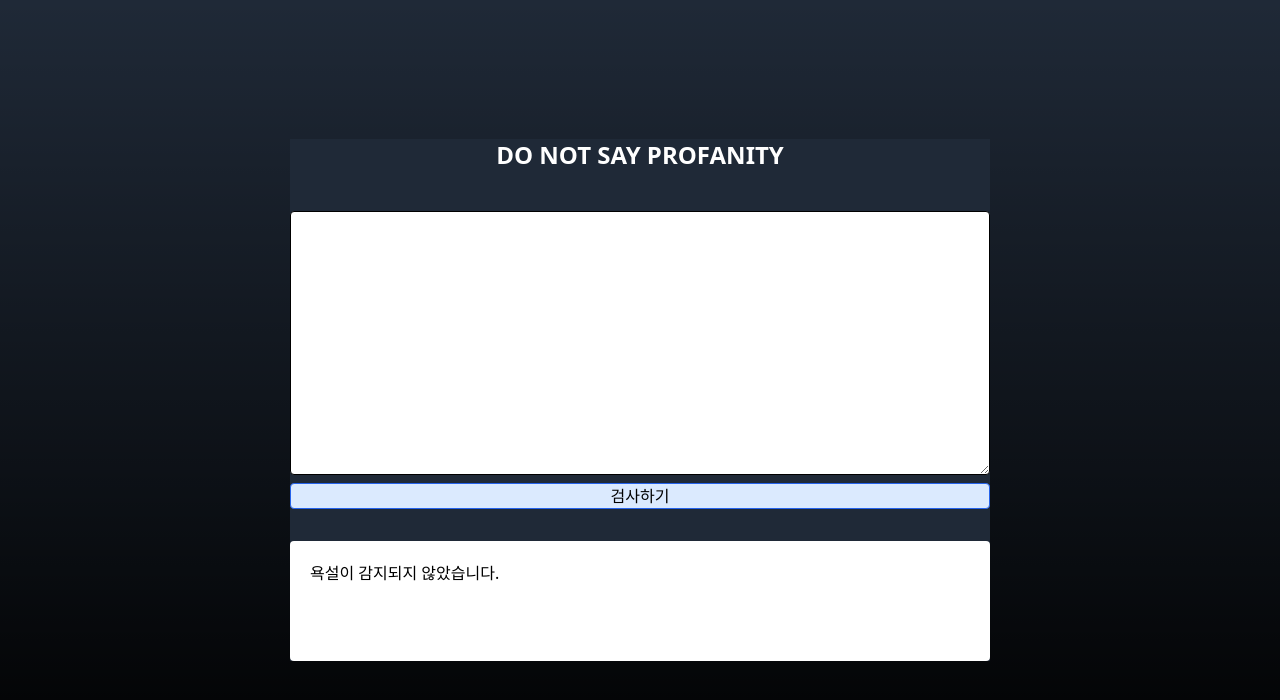
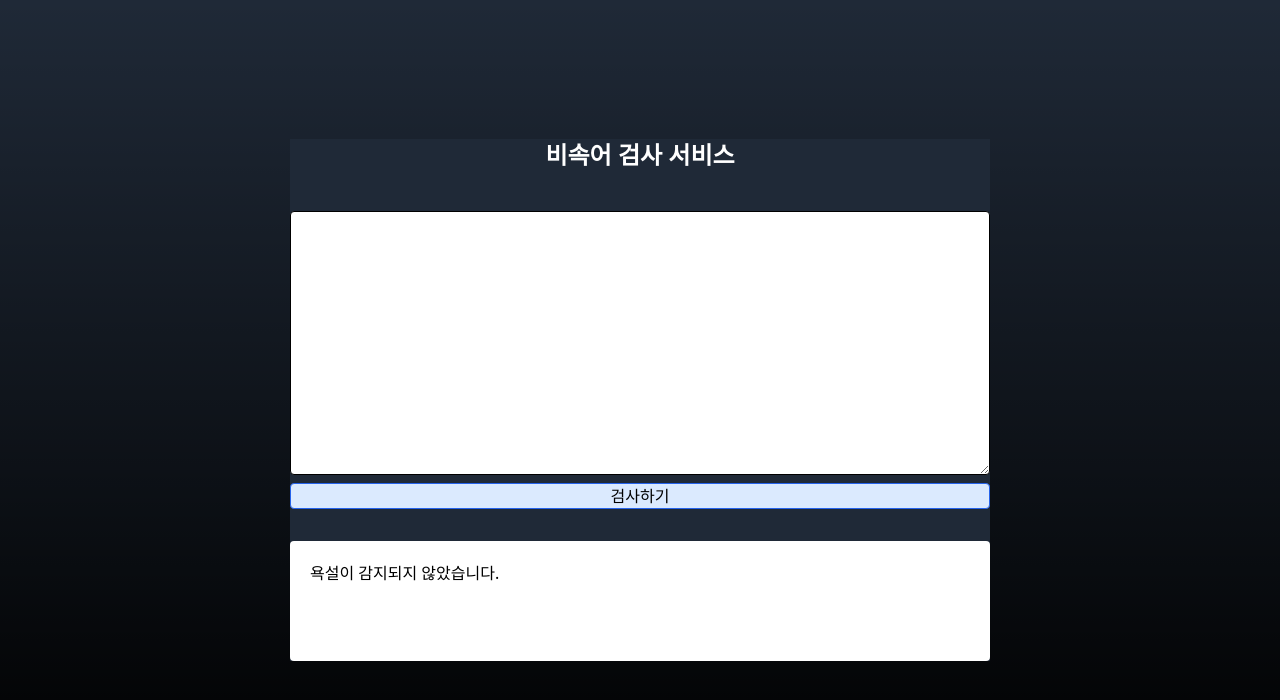
Before and after one commit to shinwonse/do-not-say-profanity, a Next.js app: page / in a window 1280 px wide. Shown: the top 700 px of the page. Built offline with nearby package versions, Linux system fonts and the light colour scheme.

Commit message:
feat: title 변경

```diff
--- a/src/app/layout.tsx
+++ b/src/app/layout.tsx
@@ -7,8 +7,8 @@ import { ReactNode } from 'react';
 const inter = Inter({ subsets: ['latin'] });
 
 export const metadata = {
-  description: 'You are so bad',
-  title: 'DO NOT SAY PROFANITY',
+  description: 'Perspective API를 이용한 비속어 검사 서비스',
+  title: '비속어 검사 서비스',
 };
 
 export default function RootLayout({ children }: { children: ReactNode }) {
--- a/src/app/page.tsx
+++ b/src/app/page.tsx
@@ -4,7 +4,7 @@ export default function Home() {
   return (
     <main className="flex flex-col w-4/5 max-w-[700px] items-center bg-gray-800">
       <h1 className="font-bold text-2xl mb-10 text-white">
-        DO NOT SAY PROFANITY
+        비속어 검사 서비스
       </h1>
       <ClientComponent />
     </main>
```
